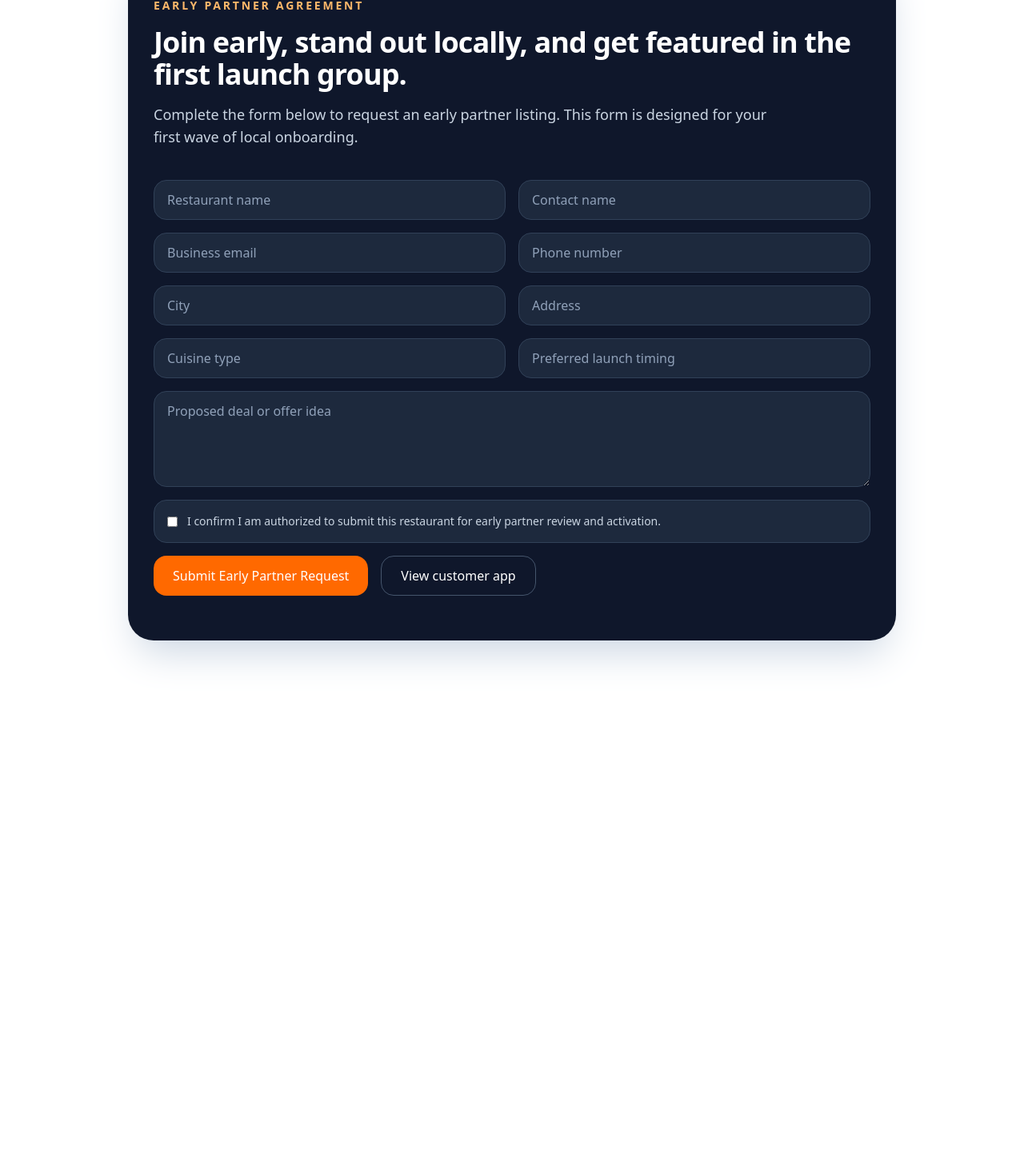
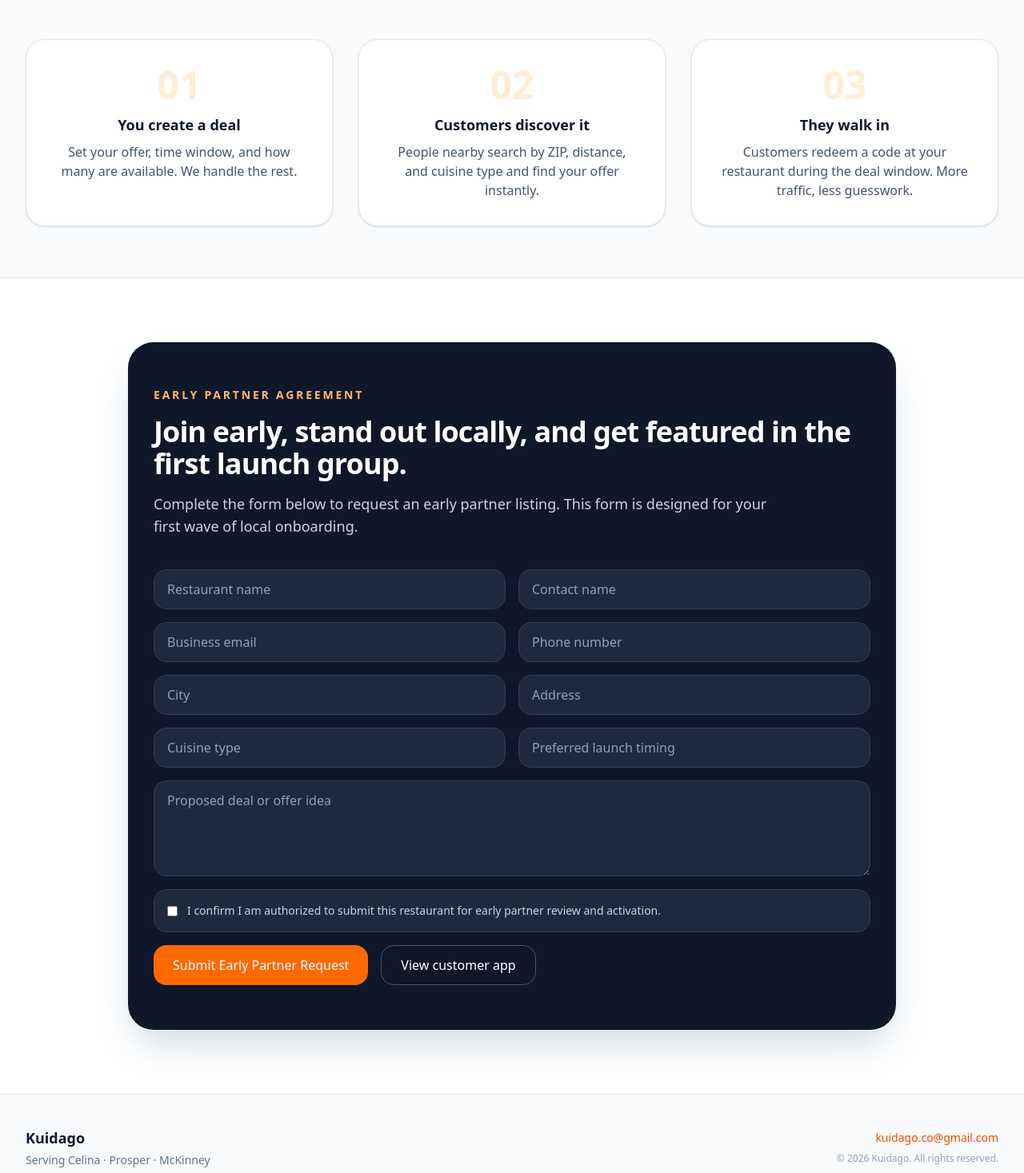
Before and after one commit to edayan02/kuidago-demo, a React (Vite) app: page / in a window 1280 px wide. Shown: the part 1330-2797 px from the top of the page at 80% size. Before the commit the page ends 2211 px from the top, so only its background shows below. Built offline with nearby package versions, Linux system fonts and the light colour scheme.

Commit message:
Update App.jsx

```diff
--- a/src/App.jsx
+++ b/src/App.jsx
@@ -66,7 +66,7 @@ function DealCouponCard({ deal, isFavorite, onToggleFavorite, onRedeem }) {
           <div className="mt-4 flex items-center justify-between gap-3">
             <div>
               <p className="text-xs font-semibold uppercase tracking-wide text-red-600">Only {deal.scarcityLeft}/{deal.scarcityTotal} left</p>
-              <p className="mt-1 text-xs text-slate-500">Call: {deal.phone}</p>
+              <p className="mt-1 text-xs text-slate-500">Contact via app</p>
             </div>
             <button
               onClick={() => onRedeem(deal)}
@@ -98,8 +98,17 @@ function CustomerMarketplace({ deals, zipCode, setZipCode, radius, setRadius, cu
   }, [deals, zipCode, radius, cuisine, favorites, showFavoritesOnly]);
 
   return (
-    <div className="min-h-screen bg-slate-100 px-4 py-5">
-      <AppStoreFrame>
+    <div className="min-h-screen bg-slate-100 px-4 py-5 lg:block">
+      <div className="mx-auto w-full max-w-[430px] rounded-[34px] border border-slate-200 bg-white shadow-2xl shadow-slate-200">
+        <div className="flex items-center justify-between border-b border-slate-100 px-5 py-3 text-sm text-slate-500">
+          <span>9:41</span>
+          <div className="flex items-center gap-1">
+            <span className="h-2 w-2 rounded-full bg-slate-400" />
+            <span className="h-2 w-2 rounded-full bg-slate-400" />
+            <span className="h-2 w-2 rounded-full bg-slate-400" />
+          </div>
+        </div>
+        <div className="min-h-[780px] overflow-hidden rounded-b-[34px] bg-slate-50">
           <div className="border-b border-slate-100 bg-white px-4 pb-4 pt-4">
             <div className="flex items-start justify-between gap-3">
               <div>
@@ -155,7 +164,7 @@ function CustomerMarketplace({ deals, zipCode, setZipCode, radius, setRadius, cu
             <div className="mt-4 flex items-center justify-between gap-3 rounded-2xl bg-orange-50 px-4 py-3">
               <div>
                 <p className="text-sm font-semibold text-slate-900">{filteredDeals.length} deals found</p>
-              <p className="text-xs text-slate-500">{zipCode.trim() === '' ? 'Showing all available deals in the system' : `Showing results near ${zipCode} within ${radius} miles`}</p>
+                <p className="text-xs text-slate-500">{zipCode.trim() === '' ? 'Showing all available deals' : `Near ${zipCode} within ${radius} miles`}</p>
               </div>
               <button
                 onClick={() => setShowFavoritesOnly((v) => !v)}
@@ -184,7 +193,8 @@ function CustomerMarketplace({ deals, zipCode, setZipCode, radius, setRadius, cu
               </div>
             )}
           </div>
-      </AppStoreFrame>
+        </div>
+      </div>
     </div>
   );
 }
@@ -235,16 +245,11 @@ function PartnerLanding({ deals, onOpenMarketplace }) {
 
       const response = await fetch(FORMSPREE_ENDPOINT, {
         method: 'POST',
-        headers: {
-          Accept: 'application/json',
-        },
+        headers: { Accept: 'application/json' },
         body: payload,
       });
 
-      if (!response.ok) {
-        throw new Error('Submission failed');
-      }
-
+      if (!response.ok) throw new Error('Submission failed');
       setSubmitted(true);
     } catch (error) {
       alert('There was a problem sending the request. Please try again.');
@@ -255,11 +260,12 @@ function PartnerLanding({ deals, onOpenMarketplace }) {
 
   return (
     <div className="min-h-screen bg-white text-slate-900">
+      {/* Header */}
       <header className="sticky top-0 z-30 border-b border-slate-200 bg-white/90 backdrop-blur">
         <div className="mx-auto flex max-w-7xl items-center justify-between px-6 py-4 lg:px-8">
           <div>
             <p className="text-2xl font-bold tracking-tight text-slate-900">Kuidago</p>
-            <p className="text-sm text-slate-500">Restaurant partner page</p>
+            <p className="text-sm text-slate-500">Helping local restaurants fill slower hours</p>
           </div>
           <button
             onClick={onOpenMarketplace}
@@ -270,6 +276,7 @@ function PartnerLanding({ deals, onOpenMarketplace }) {
         </div>
       </header>
 
+      {/* Hero */}
       <section className="border-b border-slate-200 bg-gradient-to-b from-orange-50 via-white to-white">
         <div className="mx-auto grid max-w-7xl gap-12 px-6 py-16 lg:grid-cols-2 lg:px-8 lg:py-20">
           <div>
@@ -289,7 +296,7 @@ function PartnerLanding({ deals, onOpenMarketplace }) {
               >
                 View customer app experience
               </button>
-              <a href="#partner-form" className="rounded-2xl border border-slate-300 px-6 py-3 font-semibold text-slate-700 hover:bg-slate-50">
+              <a href="#partner-form" className="rounded-2xl border border-slate-300 px-6 py-3 font-semibold text-slate-700 hover:bg-slate-50 text-center">
                 Join as early partner
               </a>
             </div>
@@ -309,6 +316,7 @@ function PartnerLanding({ deals, onOpenMarketplace }) {
             </div>
           </div>
 
+          {/* Preview card */}
           <div className="rounded-[32px] border border-slate-200 bg-white p-6 shadow-2xl shadow-slate-200">
             <div className="rounded-[28px] bg-slate-50 p-5">
               <div className="mb-4 flex items-center justify-between">
@@ -316,7 +324,7 @@ function PartnerLanding({ deals, onOpenMarketplace }) {
                   <p className="text-sm font-medium text-slate-500">Restaurant preview</p>
                   <h3 className="text-xl font-semibold text-slate-900">How your deal appears</h3>
                 </div>
-                <span className="rounded-full bg-orange-100 px-3 py-1 text-sm font-medium text-orange-700">Preview</span>
+                <span className="rounded-full bg-orange-100 px-3 py-1 text-sm font-medium text-orange-700">Live</span>
               </div>
               <div className="space-y-3">
                 {deals.slice(0, 3).map((deal) => (
@@ -340,6 +348,7 @@ function PartnerLanding({ deals, onOpenMarketplace }) {
         </div>
       </section>
 
+      {/* Benefits */}
       <section className="border-b border-slate-200 bg-white">
         <div className="mx-auto max-w-7xl px-6 py-16 lg:px-8">
           <div className="grid gap-6 md:grid-cols-3">
@@ -366,6 +375,28 @@ function PartnerLanding({ deals, onOpenMarketplace }) {
         </div>
       </section>
 
+      {/* How it works */}
+      <section className="border-b border-slate-200 bg-slate-50">
+        <div className="mx-auto max-w-7xl px-6 py-16 lg:px-8">
+          <h2 className="text-3xl font-bold text-slate-900 text-center">How it works</h2>
+          <p className="mt-3 text-center text-slate-500 text-lg">Three simple steps from setup to customers walking in.</p>
+          <div className="mt-12 grid gap-8 md:grid-cols-3 text-center">
+            {[
+              { step: '01', title: 'You create a deal', text: 'Set your offer, time window, and how many are available. We handle the rest.' },
+              { step: '02', title: 'Customers discover it', text: 'People nearby search by ZIP, distance, and cuisine type and find your offer instantly.' },
+              { step: '03', title: 'They walk in', text: 'Customers redeem a code at your restaurant during the deal window. More traffic, less guesswork.' },
+            ].map((item) => (
+              <div key={item.step} className="rounded-3xl border border-slate-200 bg-white p-8 shadow-sm">
+                <p className="text-5xl font-bold text-orange-100">{item.step}</p>
+                <h3 className="mt-3 text-lg font-semibold text-slate-900">{item.title}</h3>
+                <p className="mt-2 text-slate-600">{item.text}</p>
+              </div>
+            ))}
+          </div>
+        </div>
+      </section>
+
+      {/* Partner form */}
       <section id="partner-form" className="mx-auto max-w-5xl px-6 py-20 lg:px-8">
         <div className="rounded-[32px] bg-slate-900 px-8 py-14 text-white shadow-2xl shadow-slate-300">
           <p className="text-sm font-semibold uppercase tracking-[0.2em] text-orange-300">Early partner agreement</p>
@@ -378,15 +409,15 @@ function PartnerLanding({ deals, onOpenMarketplace }) {
 
           {!submitted ? (
             <form onSubmit={handleSubmit} className="mt-10 grid gap-4 sm:grid-cols-2">
-              <input name="restaurantName" value={formData.restaurantName} onChange={handleFormChange} required placeholder="Restaurant name" className="rounded-2xl border border-slate-700 bg-slate-800 px-4 py-3 text-white placeholder:text-slate-400" />
-              <input name="contactName" value={formData.contactName} onChange={handleFormChange} required placeholder="Contact name" className="rounded-2xl border border-slate-700 bg-slate-800 px-4 py-3 text-white placeholder:text-slate-400" />
-              <input name="email" type="email" value={formData.email} onChange={handleFormChange} required placeholder="Business email" className="rounded-2xl border border-slate-700 bg-slate-800 px-4 py-3 text-white placeholder:text-slate-400" />
-              <input name="phone" value={formData.phone} onChange={handleFormChange} required placeholder="Phone number" className="rounded-2xl border border-slate-700 bg-slate-800 px-4 py-3 text-white placeholder:text-slate-400" />
-              <input name="city" value={formData.city} onChange={handleFormChange} required placeholder="City" className="rounded-2xl border border-slate-700 bg-slate-800 px-4 py-3 text-white placeholder:text-slate-400" />
-              <input name="address" value={formData.address} onChange={handleFormChange} required placeholder="Address" className="rounded-2xl border border-slate-700 bg-slate-800 px-4 py-3 text-white placeholder:text-slate-400" />
-              <input name="cuisine" value={formData.cuisine} onChange={handleFormChange} placeholder="Cuisine type" className="rounded-2xl border border-slate-700 bg-slate-800 px-4 py-3 text-white placeholder:text-slate-400" />
-              <input name="launchTiming" value={formData.launchTiming} onChange={handleFormChange} placeholder="Preferred launch timing" className="rounded-2xl border border-slate-700 bg-slate-800 px-4 py-3 text-white placeholder:text-slate-400" />
-              <textarea name="offerIdea" value={formData.offerIdea} onChange={handleFormChange} placeholder="Proposed deal or offer idea" className="sm:col-span-2 min-h-[120px] rounded-2xl border border-slate-700 bg-slate-800 px-4 py-3 text-white placeholder:text-slate-400" />
+              <input name="restaurantName" value={formData.restaurantName} onChange={handleFormChange} required placeholder="Restaurant name" className="rounded-2xl border border-slate-700 bg-slate-800 px-4 py-3 text-white placeholder:text-slate-400 outline-none focus:border-orange-400" />
+              <input name="contactName" value={formData.contactName} onChange={handleFormChange} required placeholder="Contact name" className="rounded-2xl border border-slate-700 bg-slate-800 px-4 py-3 text-white placeholder:text-slate-400 outline-none focus:border-orange-400" />
+              <input name="email" type="email" value={formData.email} onChange={handleFormChange} required placeholder="Business email" className="rounded-2xl border border-slate-700 bg-slate-800 px-4 py-3 text-white placeholder:text-slate-400 outline-none focus:border-orange-400" />
+              <input name="phone" value={formData.phone} onChange={handleFormChange} required placeholder="Phone number" className="rounded-2xl border border-slate-700 bg-slate-800 px-4 py-3 text-white placeholder:text-slate-400 outline-none focus:border-orange-400" />
+              <input name="city" value={formData.city} onChange={handleFormChange} required placeholder="City" className="rounded-2xl border border-slate-700 bg-slate-800 px-4 py-3 text-white placeholder:text-slate-400 outline-none focus:border-orange-400" />
+              <input name="address" value={formData.address} onChange={handleFormChange} required placeholder="Address" className="rounded-2xl border border-slate-700 bg-slate-800 px-4 py-3 text-white placeholder:text-slate-400 outline-none focus:border-orange-400" />
+              <input name="cuisine" value={formData.cuisine} onChange={handleFormChange} placeholder="Cuisine type" className="rounded-2xl border border-slate-700 bg-slate-800 px-4 py-3 text-white placeholder:text-slate-400 outline-none focus:border-orange-400" />
+              <input name="launchTiming" value={formData.launchTiming} onChange={handleFormChange} placeholder="Preferred launch timing" className="rounded-2xl border border-slate-700 bg-slate-800 px-4 py-3 text-white placeholder:text-slate-400 outline-none focus:border-orange-400" />
+              <textarea name="offerIdea" value={formData.offerIdea} onChange={handleFormChange} placeholder="Proposed deal or offer idea" className="sm:col-span-2 min-h-[120px] rounded-2xl border border-slate-700 bg-slate-800 px-4 py-3 text-white placeholder:text-slate-400 outline-none focus:border-orange-400" />
               <label className="sm:col-span-2 flex items-start gap-3 rounded-2xl border border-slate-700 bg-slate-800 px-4 py-4 text-sm text-slate-300">
                 <input name="agreement" type="checkbox" checked={formData.agreement} onChange={handleFormChange} required className="mt-1" />
                 <span>I confirm I am authorized to submit this restaurant for early partner review and activation.</span>
@@ -408,27 +439,45 @@ function PartnerLanding({ deals, onOpenMarketplace }) {
             <div className="mt-10 rounded-[28px] border border-slate-700 bg-slate-800 p-8">
               <p className="text-sm font-semibold uppercase tracking-[0.2em] text-orange-300">Request received</p>
               <h3 className="mt-3 text-2xl font-semibold text-white">Thank you, {formData.contactName || formData.restaurantName}.</h3>
-              <p className="mt-4 max-w-2xl text-slate-300">Your early partner request has been sent successfully. The Kuidago team will receive it by email at kuidago.co@gmail.com and can follow up directly.</p>
+              <p className="mt-4 max-w-2xl text-slate-300">Your early partner request has been sent successfully. The Kuidago team will receive it and follow up directly.</p>
             </div>
           )}
         </div>
       </section>
+
+      {/* Footer */}
+      <footer className="border-t border-slate-200 bg-slate-50">
+        <div className="mx-auto max-w-7xl px-6 py-10 lg:px-8">
+          <div className="flex flex-col items-center justify-between gap-6 sm:flex-row">
+            <div>
+              <p className="text-lg font-bold text-slate-900">Kuidago</p>
+              <p className="mt-1 text-sm text-slate-500">Serving Celina · Prosper · McKinney</p>
+            </div>
+            <div className="flex flex-col items-center gap-2 sm:items-end">
+              <a href="mailto:kuidago.co@gmail.com" className="text-sm text-orange-600 hover:underline">
+                kuidago.co@gmail.com
+              </a>
+              <p className="text-xs text-slate-400">© {new Date().getFullYear()} Kuidago. All rights reserved.</p>
+            </div>
+          </div>
+        </div>
+      </footer>
     </div>
   );
 }
 
 export default function KuidagoLandingPage() {
   const initialDeals = [
-    { id: 1, name: "Roma's Italian Restaurant", cuisine: 'Italian', zip: '75078', miles: 1.5, city: 'Prosper', phone: '(469) 555-1101', dealTitle: 'Free Drink with Any Pasta Lunch', description: 'Classic pasta lunch dishes made with fresh ingredients.', originalPrice: '$17.99', salePrice: '$13.99', discount: 'Save $4 + free drink', window: '11:00 AM – 2:00 PM', scarcityLeft: 5, scarcityTotal: 15, image: '🍝', featured: true },
-    { id: 2, name: 'Fontina Ristorante', cuisine: 'Italian', zip: '75069', miles: 4.8, city: 'McKinney', phone: '(469) 555-1102', dealTitle: '15% Off Lunch Menu', description: 'Traditional Italian lunch menu in downtown McKinney.', originalPrice: '$18.00', salePrice: '$15.30', discount: '15% off', window: '11:30 AM – 2:30 PM', scarcityLeft: 6, scarcityTotal: 20, image: '🍷', featured: false },
-    { id: 3, name: 'Salute Italian Restaurant', cuisine: 'Italian', zip: '75078', miles: 2.2, city: 'Prosper', phone: '(469) 555-1103', dealTitle: 'Lunch Pasta + Salad Combo $12', description: 'Classic Italian lunch combo with pasta and side salad.', originalPrice: '$16.00', salePrice: '$12.00', discount: 'Combo pricing', window: '11:00 AM – 2:00 PM', scarcityLeft: 7, scarcityTotal: 18, image: '🍕', featured: false },
-    { id: 4, name: 'Hutchins BBQ', cuisine: 'BBQ', zip: '75070', miles: 4.5, city: 'McKinney', phone: '(469) 555-1104', dealTitle: 'Free Dessert with BBQ Plate', description: 'Famous brisket, ribs, and a complimentary dessert.', originalPrice: '$19.99', salePrice: '$19.99', discount: 'Free dessert', window: '11:00 AM – 3:00 PM', scarcityLeft: 8, scarcityTotal: 25, image: '🍖', featured: true },
-    { id: 5, name: 'Local Yocal BBQ & Grill', cuisine: 'BBQ', zip: '75069', miles: 4.2, city: 'McKinney', phone: '(469) 555-1105', dealTitle: '10% Off Lunch Plates', description: 'Farm-to-table BBQ with responsibly sourced meats.', originalPrice: '$20.00', salePrice: '$18.00', discount: '10% off', window: '11:00 AM – 2:00 PM', scarcityLeft: 6, scarcityTotal: 14, image: '🔥', featured: false },
-    { id: 6, name: 'Tender Smokehouse', cuisine: 'BBQ', zip: '75009', miles: 1.8, city: 'Celina', phone: '(469) 555-1106', dealTitle: '2 Meat Plate + Drink $13.99', description: 'Scratch-made BBQ with sides included.', originalPrice: '$17.99', salePrice: '$13.99', discount: 'Combo deal', window: '11:00 AM – 2:30 PM', scarcityLeft: 4, scarcityTotal: 12, image: '🍗', featured: true },
-    { id: 7, name: "Cookie's Mexican Food", cuisine: 'Mexican', zip: '75070', miles: 3.9, city: 'McKinney', phone: '(469) 555-1107', dealTitle: '$9 Burrito Lunch Special', description: 'Classic burritos and tacos with fast service.', originalPrice: '$12.50', salePrice: '$9.00', discount: 'Save $3.50', window: '10:30 AM – 2:00 PM', scarcityLeft: 9, scarcityTotal: 20, image: '🌯', featured: false },
-    { id: 8, name: 'Mi Luna Tex-Mex', cuisine: 'Tex-Mex', zip: '75078', miles: 2.6, city: 'Prosper', phone: '(469) 555-1108', dealTitle: 'Free Queso with Any Entree', description: 'Bold Tex-Mex flavors with a popular local following.', originalPrice: '$15.99', salePrice: '$15.99', discount: 'Free appetizer', window: '11:00 AM – 3:00 PM', scarcityLeft: 5, scarcityTotal: 15, image: '🧀', featured: false },
-    { id: 9, name: 'Spoon + Fork Thai Kitchen', cuisine: 'Thai', zip: '75070', miles: 4.1, city: 'McKinney', phone: '(469) 555-1109', dealTitle: 'Lunch Curry + Drink $11.99', description: 'Popular Thai curries and stir-fry dishes.', originalPrice: '$15.99', salePrice: '$11.99', discount: 'Save $4', window: '11:00 AM – 2:30 PM', scarcityLeft: 6, scarcityTotal: 16, image: '🍜', featured: false },
-    { id: 10, name: "Lucy's on the Square", cuisine: 'American', zip: '75009', miles: 1.2, city: 'Celina', phone: '(469) 555-1110', dealTitle: 'Free Drink with Lunch Entree', description: 'Comfort food in a local Celina favorite spot.', originalPrice: '$14.99', salePrice: '$12.99', discount: 'Save $2 + free drink', window: '11:00 AM – 2:00 PM', scarcityLeft: 7, scarcityTotal: 18, image: '🍽️', featured: true },
+    { id: 1, name: "Roma's Italian Restaurant", cuisine: 'Italian', zip: '75078', miles: 1.5, city: 'Prosper', dealTitle: 'Free Drink with Any Pasta Lunch', description: 'Classic pasta lunch dishes made with fresh ingredients.', originalPrice: '$17.99', salePrice: '$13.99', discount: 'Save $4 + free drink', window: '11:00 AM – 2:00 PM', scarcityLeft: 5, scarcityTotal: 15, image: '🍝', featured: true },
+    { id: 2, name: 'Fontina Ristorante', cuisine: 'Italian', zip: '75069', miles: 4.8, city: 'McKinney', dealTitle: '15% Off Lunch Menu', description: 'Traditional Italian lunch menu in downtown McKinney.', originalPrice: '$18.00', salePrice: '$15.30', discount: '15% off', window: '11:30 AM – 2:30 PM', scarcityLeft: 6, scarcityTotal: 20, image: '🍷', featured: false },
+    { id: 3, name: 'Salute Italian Restaurant', cuisine: 'Italian', zip: '75078', miles: 2.2, city: 'Prosper', dealTitle: 'Lunch Pasta + Salad Combo $12', description: 'Classic Italian lunch combo with pasta and side salad.', originalPrice: '$16.00', salePrice: '$12.00', discount: 'Combo pricing', window: '11:00 AM – 2:00 PM', scarcityLeft: 7, scarcityTotal: 18, image: '🍕', featured: false },
+    { id: 4, name: 'Hutchins BBQ', cuisine: 'BBQ', zip: '75070', miles: 4.5, city: 'McKinney', dealTitle: 'Free Dessert with BBQ Plate', description: 'Famous brisket, ribs, and a complimentary dessert.', originalPrice: '$19.99', salePrice: '$19.99', discount: 'Free dessert', window: '11:00 AM – 3:00 PM', scarcityLeft: 8, scarcityTotal: 25, image: '🍖', featured: true },
+    { id: 5, name: 'Local Yocal BBQ & Grill', cuisine: 'BBQ', zip: '75069', miles: 4.2, city: 'McKinney', dealTitle: '10% Off Lunch Plates', description: 'Farm-to-table BBQ with responsibly sourced meats.', originalPrice: '$20.00', salePrice: '$18.00', discount: '10% off', window: '11:00 AM – 2:00 PM', scarcityLeft: 6, scarcityTotal: 14, image: '🔥', featured: false },
+    { id: 6, name: 'Tender Smokehouse', cuisine: 'BBQ', zip: '75009', miles: 1.8, city: 'Celina', dealTitle: '2 Meat Plate + Drink $13.99', description: 'Scratch-made BBQ with sides included.', originalPrice: '$17.99', salePrice: '$13.99', discount: 'Combo deal', window: '11:00 AM – 2:30 PM', scarcityLeft: 4, scarcityTotal: 12, image: '🍗', featured: true },
+    { id: 7, name: "Cookie's Mexican Food", cuisine: 'Mexican', zip: '75070', miles: 3.9, city: 'McKinney', dealTitle: '$9 Burrito Lunch Special', description: 'Classic burritos and tacos with fast service.', originalPrice: '$12.50', salePrice: '$9.00', discount: 'Save $3.50', window: '10:30 AM – 2:00 PM', scarcityLeft: 9, scarcityTotal: 20, image: '🌯', featured: false },
+    { id: 8, name: 'Mi Luna Tex-Mex', cuisine: 'Tex-Mex', zip: '75078', miles: 2.6, city: 'Prosper', dealTitle: 'Free Queso with Any Entree', description: 'Bold Tex-Mex flavors with a popular local following.', originalPrice: '$15.99', salePrice: '$15.99', discount: 'Free appetizer', window: '11:00 AM – 3:00 PM', scarcityLeft: 5, scarcityTotal: 15, image: '🧀', featured: false },
+    { id: 9, name: 'Spoon + Fork Thai Kitchen', cuisine: 'Thai', zip: '75070', miles: 4.1, city: 'McKinney', dealTitle: 'Lunch Curry + Drink $11.99', description: 'Popular Thai curries and stir-fry dishes.', originalPrice: '$15.99', salePrice: '$11.99', discount: 'Save $4', window: '11:00 AM – 2:30 PM', scarcityLeft: 6, scarcityTotal: 16, image: '🍜', featured: false },
+    { id: 10, name: "Lucy's on the Square", cuisine: 'American', zip: '75009', miles: 1.2, city: 'Celina', dealTitle: 'Free Drink with Lunch Entree', description: 'Comfort food in a local Celina favorite spot.', originalPrice: '$14.99', salePrice: '$12.99', discount: 'Save $2 + free drink', window: '11:00 AM – 2:00 PM', scarcityLeft: 7, scarcityTotal: 18, image: '🍽️', featured: true },
   ];
 
   const [page, setPage] = useState('partner');
@@ -491,7 +540,6 @@ export default function KuidagoLandingPage() {
             <div className="mt-6 rounded-3xl bg-orange-50 p-6 text-center">
               <p className="text-sm text-orange-700">Show this code to the restaurant</p>
               <p className="mt-3 text-3xl font-bold tracking-[0.2em] text-slate-900">{redeemedDeal.code}</p>
-              <p className="mt-3 text-sm text-slate-600">This is the current shopper-side Preview flow.</p>
             </div>
             <div className="mt-6 rounded-2xl border border-slate-200 p-4 text-left">
               <p className="text-sm text-slate-500">Offer</p>
```
Lines whose indentation alone changed are shown as unchanged.
